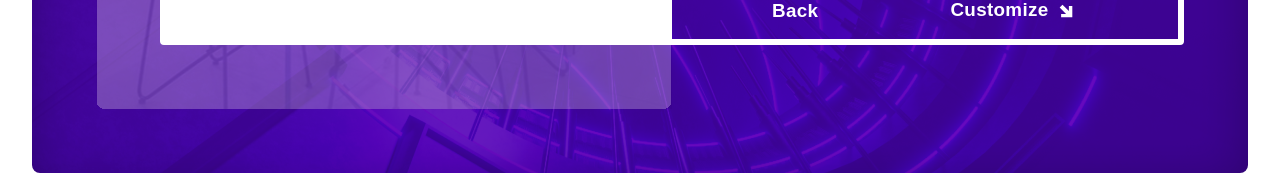
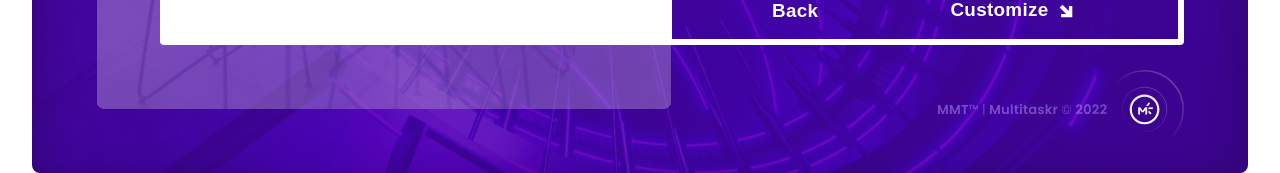
Before and after one commit to martoast/evaluacion, a Nuxt app: page /calculator/kitchen1 in a window 1280 px wide. Shown: the part 721-894 px from the top of the page. Built offline with nearby package versions, Linux system fonts and the light colour scheme.

Commit message:
ajustes, add footer

```diff
--- a/pages/calculator/kitchen1.vue
+++ b/pages/calculator/kitchen1.vue
@@ -46,8 +46,11 @@
               </div>
             </div>
           </div>
+
+          <footer class="footer">
+            <img src="/images/kitchen/footer-logo.svg" alt="footer logo" />
+          </footer>
         </div>
-        <footer></footer>
       </div>
     </div>
   </div>
@@ -125,20 +128,26 @@ export default {
 
     &-container {
       &--1 {
+        background-color: #361983;
         background-image: url(/images/purple-glass.png);
         background-repeat: no-repeat;
         background-size: cover;
-        border-radius: 0.5rem;
+        border-top-right-radius: 0.5rem;
+        border-top-left-radius: 0.5rem;
         margin: 0 auto;
 
         max-width: 76rem;
 
         @media screen and (min-width: 76rem) {
+          background-color: transparent;
+          border-radius: 0.5rem;
           padding: 4rem;
         }
       }
 
       &--2 {
+        position: relative;
+
         @media screen and (min-width: 76rem) {
           background-image: url(/images/kitchen/hero.svg);
           background-repeat: no-repeat;
@@ -185,5 +194,16 @@ export default {
       }
     }
   }
+
+  .footer {
+    padding: 1rem;
+
+    @media screen and (min-width: 76rem) {
+      padding: 0;
+      position: absolute;
+      right: 0;
+      bottom: -40px;
+    }
+  }
 }
 </style>
```
Also changed, not shown: static/images/kitchen/footer-logo.svg (added).
